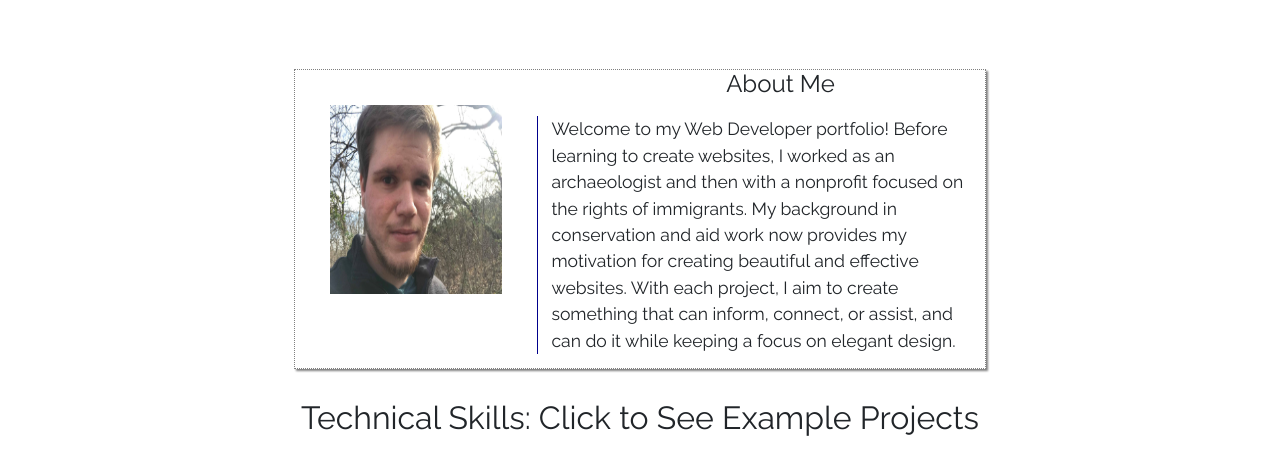
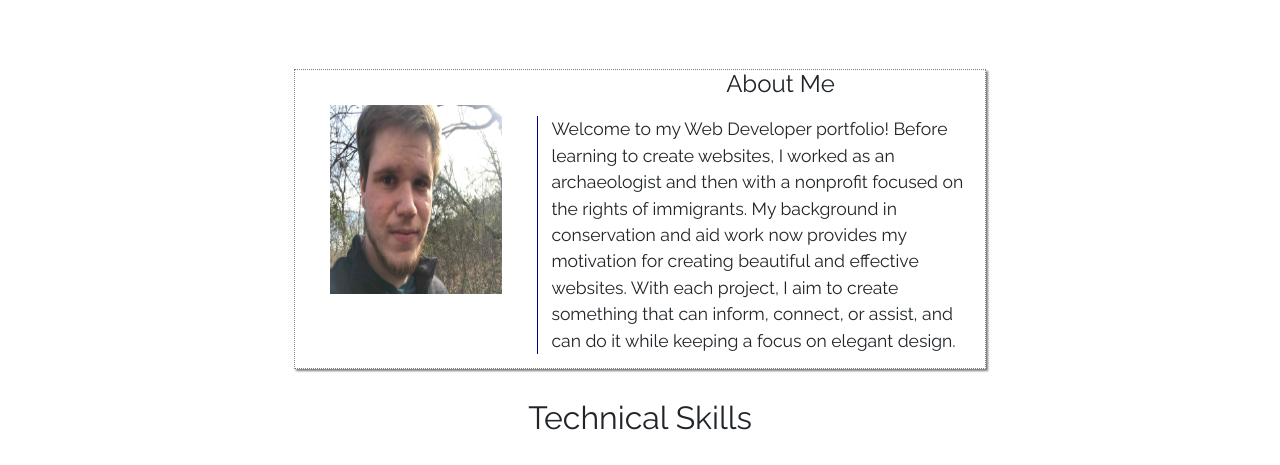
Before and after one commit to Nick-Haer/Nick-Haer-Portfolio, a plain HTML site: page index.html in a window 1280 px wide. Shown: the part 457-922 px from the top of the page. Drawn offline with nearby package versions, Linux system fonts and the light colour scheme; files whose address does not match are found by name.

Commit message:
removed header text

```diff
--- a/index.html
+++ b/index.html
@@ -44,7 +44,7 @@
 
         </div>
 
-            <h2 class="skills-header">Technical Skills: Click to See Example Projects</h2>
+            <h2 class="skills-header">Technical Skills</h2>
 
             <div id="skill-icons-container">
 
```
